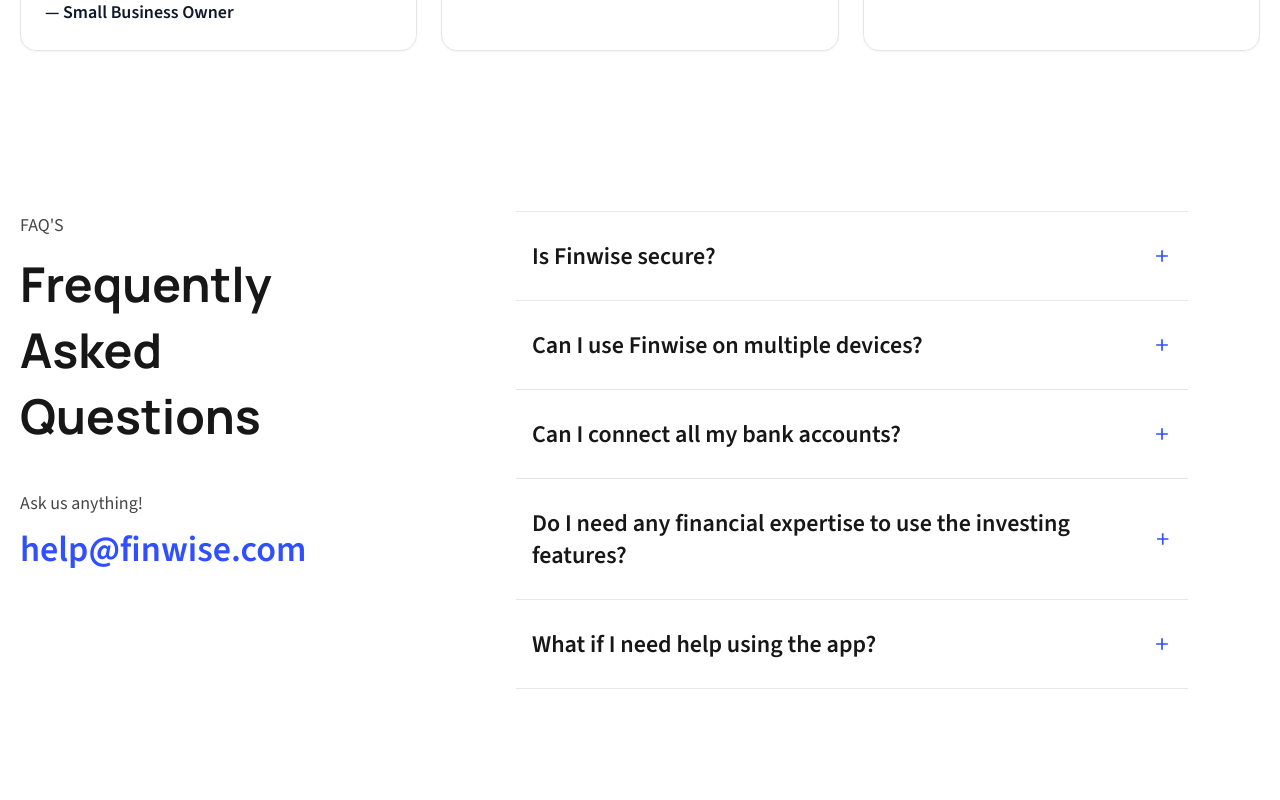
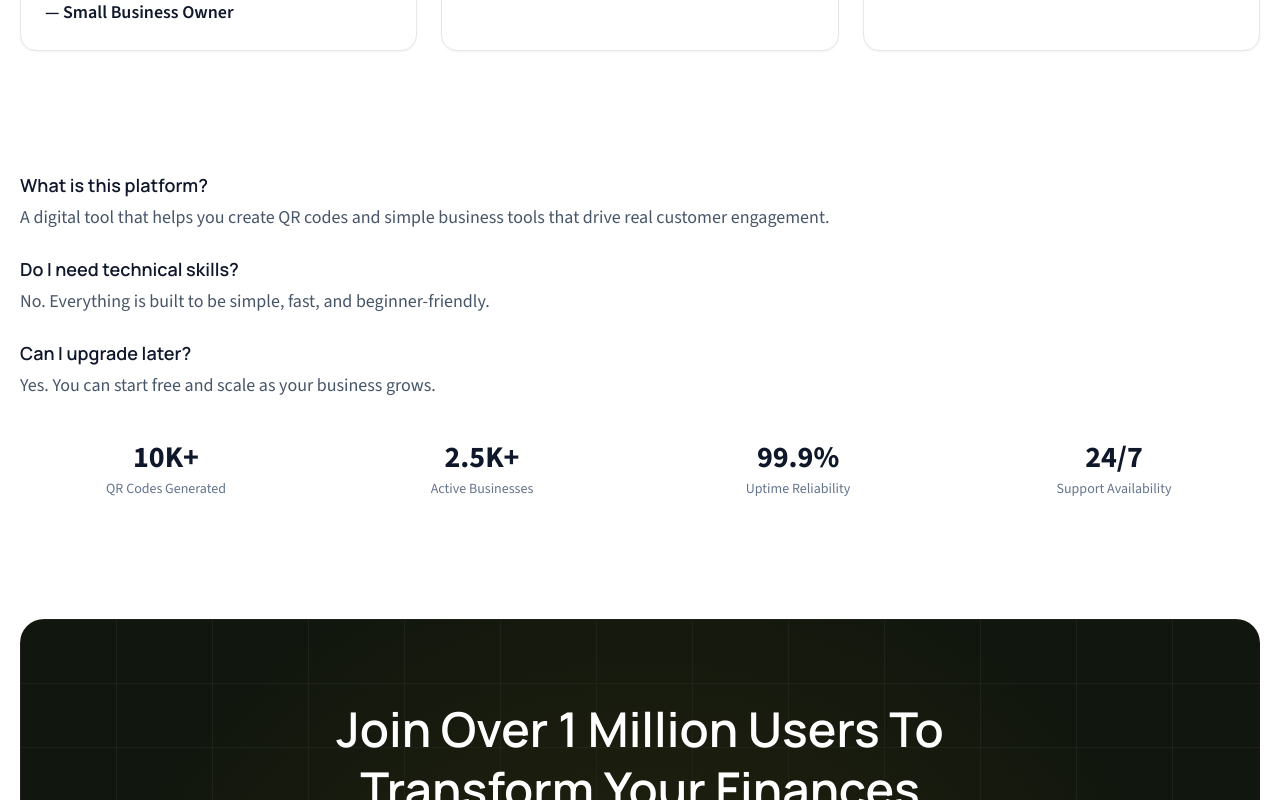
Before and after one commit to stuniversity031-design/finwise-saas-landing-page, a Next.js app: page / in a window 1280 px wide. Shown: the part 4900-5700 px from the top of the page. Built offline with nearby package versions, Linux system fonts and the light colour scheme.

Commit message:
Update FAQ.tsx

```diff
--- a/src/components/FAQ.tsx
+++ b/src/components/FAQ.tsx
@@ -1,46 +1,31 @@
-"use client"
-import { Disclosure, DisclosureButton, DisclosurePanel } from "@headlessui/react";
-import { BiMinus, BiPlus } from "react-icons/bi";
+import React from 'react';
 
-import SectionTitle from "./SectionTitle";
-import { faqs } from "@/data/faq";
+const FAQ = () => {
+    return (
+        <div className="space-y-6 mt-10">
 
-const FAQ: React.FC = () => {
-    return (
-        <section id="faq" className="py-10 lg:py-20">
-            <div className="flex flex-col lg:flex-row gap-10">
-                <div className="">
-                    <p className="hidden lg:block text-foreground-accent">FAQ&apos;S</p>
-                    <SectionTitle>
-                        <h2 className="my-3 !leading-snug lg:max-w-sm text-center lg:text-left">Frequently Asked Questions</h2>
-                    </SectionTitle>
-                    <p className="lg:mt-10 text-foreground-accent text-center lg:text-left">
-                        Ask us anything!
-                    </p>
-                    <a href="mailto:" className="mt-3 block text-xl lg:text-4xl text-secondary font-semibold hover:underline text-center lg:text-left">help@finwise.com</a>
-                </div>
+            <div>
+                <h3 className="font-semibold text-slate-900">What is this platform?</h3>
+                <p className="text-slate-600 mt-1">
+                    A digital tool that helps you create QR codes and simple business tools that drive real customer engagement.
+                </p>
+            </div>
 
-                <div className="w-full lg:max-w-2xl mx-auto border-b">
-                    {faqs.map((faq, index) => (
-                        <div key={index} className="mb-7">
-                            <Disclosure>
-                                {({ open }) => (
-                                    <>
-                                        <DisclosureButton className="flex items-center justify-between w-full px-4 pt-7 text-lg text-left border-t">
-                                            <span className="text-2xl font-semibold">{faq.question}</span>
-                                            {open ? <BiMinus className="w-5 h-5 text-secondary" /> : <BiPlus className="w-5 h-5 text-secondary" />}
-                                        </DisclosureButton>
-                                        <DisclosurePanel className="px-4 pt-4 pb-2 text-foreground-accent">
-                                            {faq.answer}
-                                        </DisclosurePanel>
-                                    </>
-                                )}
-                            </Disclosure>
-                        </div>
-                    ))}
-                </div>
+            <div>
+                <h3 className="font-semibold text-slate-900">Do I need technical skills?</h3>
+                <p className="text-slate-600 mt-1">
+                    No. Everything is built to be simple, fast, and beginner-friendly.
+                </p>
             </div>
-        </section>
+
+            <div>
+                <h3 className="font-semibold text-slate-900">Can I upgrade later?</h3>
+                <p className="text-slate-600 mt-1">
+                    Yes. You can start free and scale as your business grows.
+                </p>
+            </div>
+
+        </div>
     );
 };
 
```
